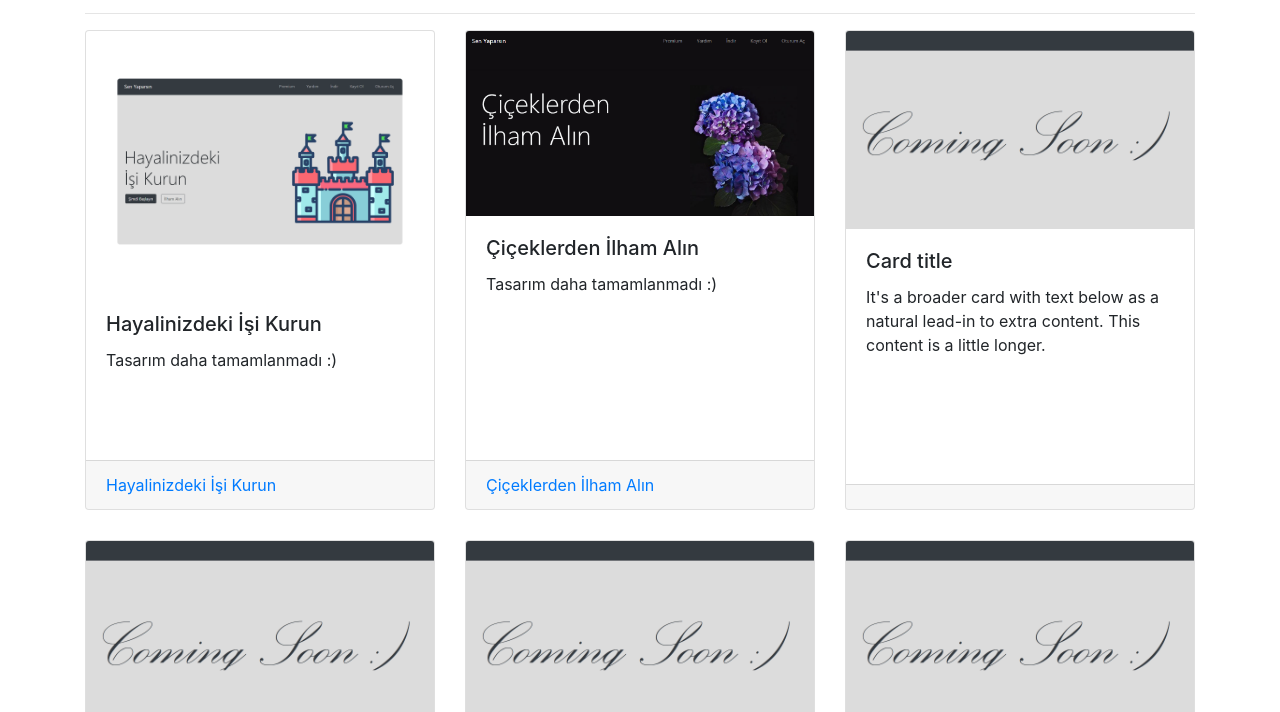
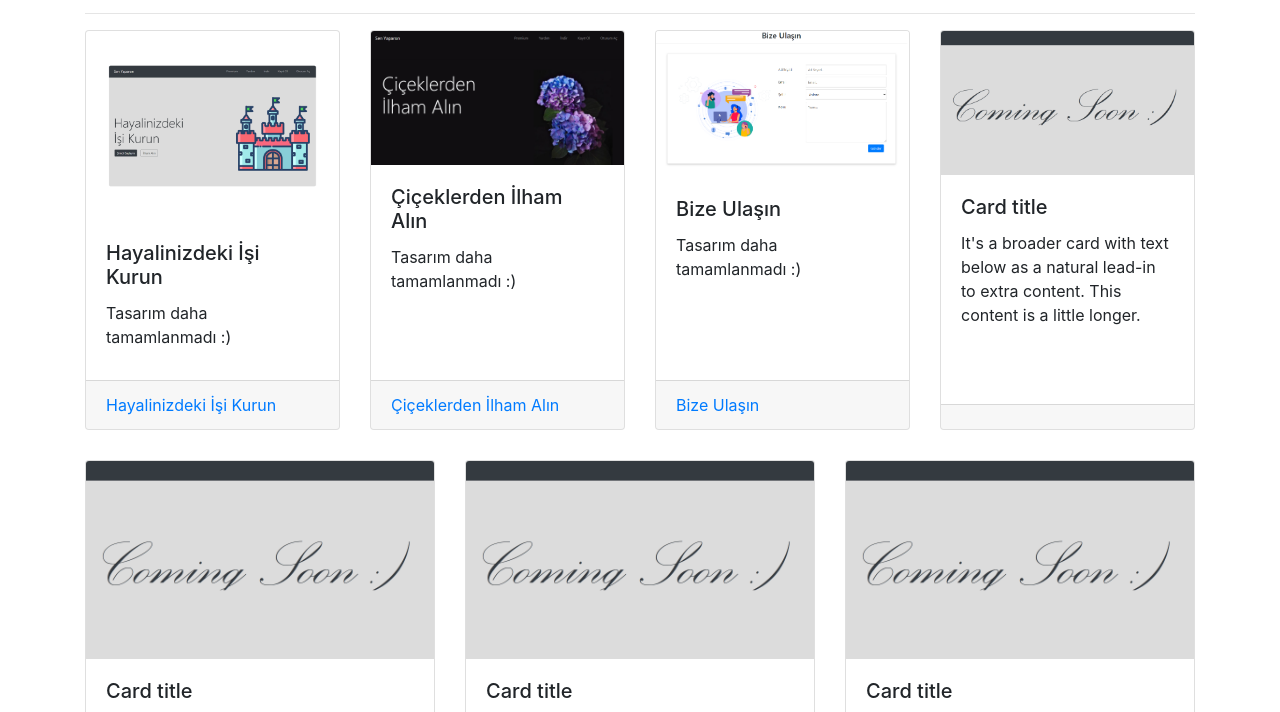
Before and after one commit to nimetapaydin/Bootstrap, a website: page index.html in a window 1280 px wide. Shown: the part 51-763 px from the top of the page. Drawn offline with nearby package versions, Linux system fonts and the light colour scheme.

Commit message:
Bize ulaşın index.html e eklendi.

```diff
--- a/index.html
+++ b/index.html
@@ -17,7 +17,7 @@
 
       <div class="card-deck" style="margin-bottom: 30px ; ">
 
-        <div class="card" style="width: 18rem; height: 30rem;">
+        <div class="card" style="width: 18rem; height: 25rem;">
           <div class="view view-cascade ">
             <img  class=" card-img-top " src="Hayalinizdekiisikurun.png"
                 alt="Card image cap">
@@ -34,7 +34,7 @@
           </div>
         </div>
 
-        <div class="card" style="width: 18rem; height: 30rem;">
+        <div class="card" style="width: 18rem; height: 25rem;">
           <div class="view view-cascade ">
             <img  class=" card-img-top " src="/images/ortanca.png"
                 alt="Card image cap">
@@ -51,7 +51,24 @@
           </div>
         </div>
 
-        <div class="card" style="width: 18rem; height: 30rem;">
+        <div class="card" style="width: 18rem; height: 25rem;">
+          <div class="view view-cascade ">
+            <img  class=" card-img-top " src="/images/bizeulasin.png"
+                alt="Card image cap">
+            <a>
+                <div class="mask img-gradient"></div>
+            </a>
+          </div>
+          <div class="card-body">
+            <h5 class="card-title">Bize Ulaşın</h5>
+            <p class="card-text">Tasarım daha tamamlanmadı :)</p>
+          </div>
+          <div class="card-footer">
+            <a href="./Hayalinizdekiisikurun/hayalinizdekiisikurun.html">Bize Ulaşın</a>
+          </div>
+        </div>
+
+        <div class="card" style="width: 18rem; height: 25rem;">
           <div class="view view-cascade ">
             <img  class=" card-img-top "   src="a.png"
                 alt="Card image cap">
@@ -72,7 +89,7 @@
 
       <div class="card-deck" style="margin-bottom: 30px ; ">
 
-        <div class="card" style="width: 18rem; height: 30rem;">
+        <div class="card" style="width: 18rem; height: 25rem;">
           <div class="view view-cascade ">
             <img  class=" card-img-top "   src="a.png"
                 alt="Card image cap">
@@ -89,7 +106,7 @@
           </div>
         </div>
 
-        <div class="card" style="width: 18rem; height: 30rem;">
+        <div class="card" style="width: 18rem; height: 25rem;">
           <div class="view view-cascade ">
             <img  class=" card-img-top "   src="a.png"
                 alt="Card image cap">
@@ -106,7 +123,7 @@
           </div>
         </div>
 
-        <div class="card" style="width: 18rem; height: 30rem;">
+        <div class="card" style="width: 18rem; height: 25rem;">
           <div class="view view-cascade ">
             <img  class=" card-img-top "   src="a.png"
                 alt="Card image cap">
```
Also changed, not shown: bizeulasin/bizeulasin.html (renamed from bizeulasin.html, +2 -2 lines), images/bizeulasin.png (added), images/ulasin.png (renamed from ulasin.png).
